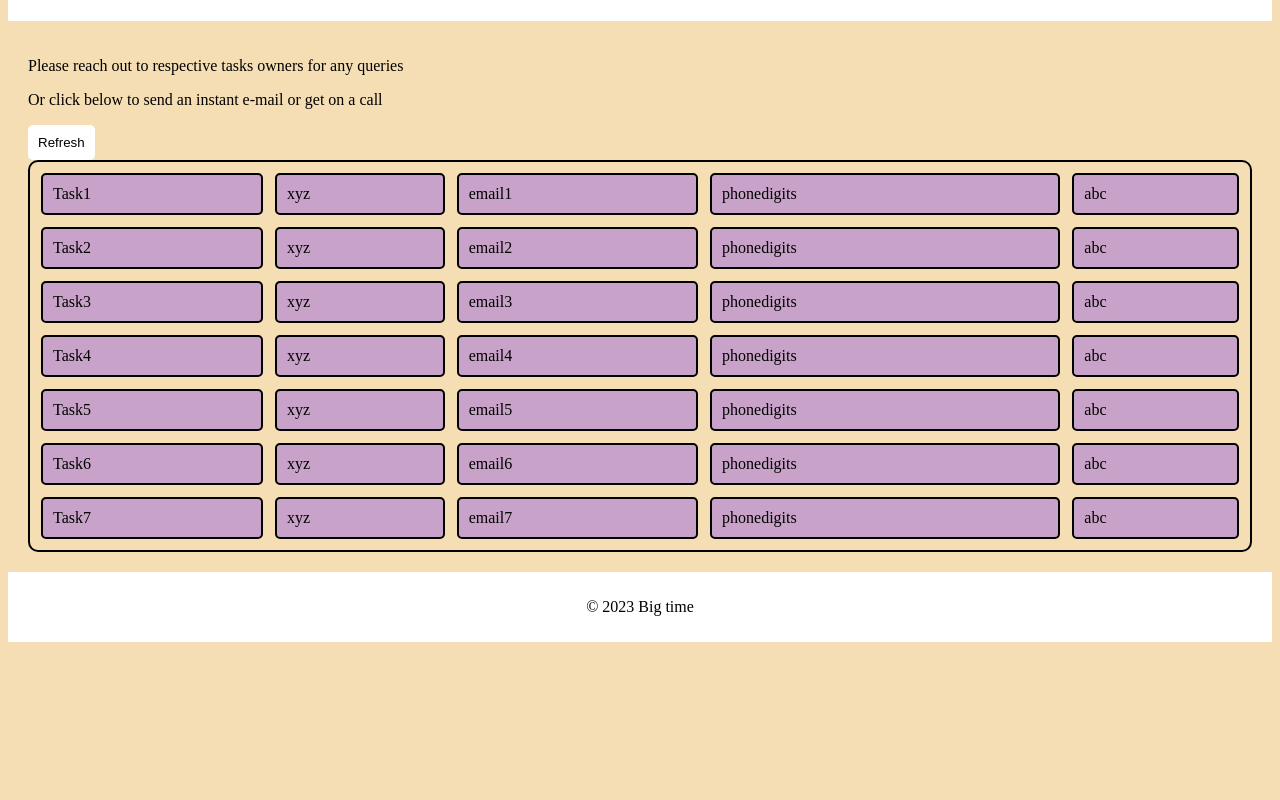
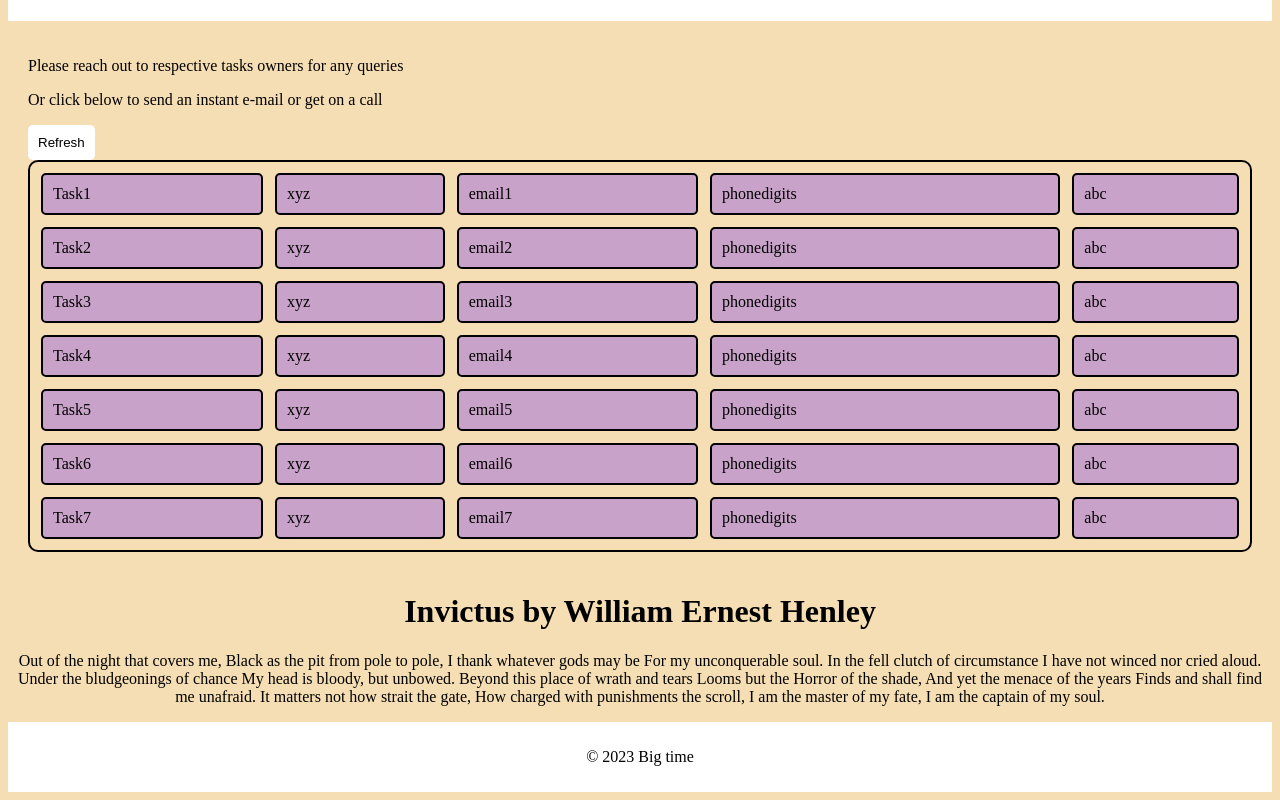
Before and after one commit to dumitruck/mrktmatrix, a plain HTML site: page index.html in a window 1280 px wide. Shown: the part 107-907 px from the top of the page. Before the commit the page ends 800 px from the top, so only its background shows below. Drawn offline with Linux system fonts and the light colour scheme.

Commit message:
Update index.html
plus a motivation poem

```diff
--- a/index.html
+++ b/index.html
@@ -69,6 +69,28 @@
         </tbody>
       </table>
     </main>
+	   <div style="text-align: center;">
+    <h1>Invictus by William Ernest Henley</h1>
+    <p>Out of the night that covers me,
+Black as the pit from pole to pole,
+I thank whatever gods may be
+For my unconquerable soul.
+
+In the fell clutch of circumstance
+I have not winced nor cried aloud.
+Under the bludgeonings of chance
+My head is bloody, but unbowed.
+
+Beyond this place of wrath and tears
+Looms but the Horror of the shade,
+And yet the menace of the years
+Finds and shall find me unafraid.
+
+It matters not how strait the gate,
+How charged with punishments the scroll,
+I am the master of my fate,
+I am the captain of my soul.</p>
+  </div>
     <footer>
       <p>&copy; 2023 Big time</p>
     </footer>
```
